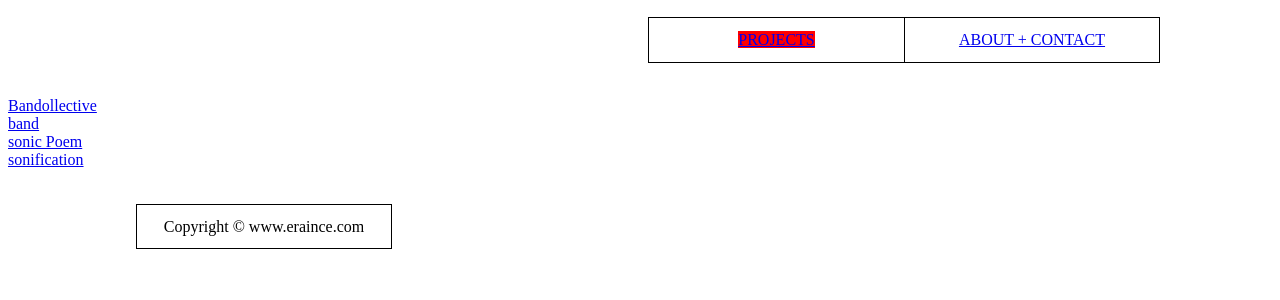
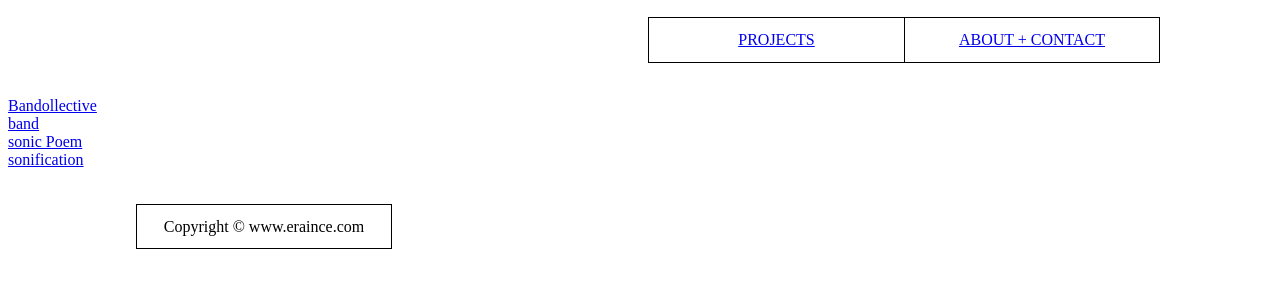
Before and after one commit to Eraince/personal, a React (Create React App) app: page / in a window 1280 px wide. Shown: the top 300 px of the page. Built offline with nearby package versions, Linux system fonts and the light colour scheme.

Commit message:
added domain and modified header.

```diff
--- a/src/components/Header.css
+++ b/src/components/Header.css
@@ -24,3 +24,15 @@
 .active a {
   background-color: red;
 }
+
+.wrapper {
+  width: auto;
+  margin-left: 15%;
+  margin-right: 15%;
+}
+
+p {
+  margin: 0;
+  width: 40%;
+  margin-left: 30%;
+}
--- a/src/components/Header.js
+++ b/src/components/Header.js
@@ -12,18 +12,26 @@ class Header extends React.Component {
     return (
       <div className="headerContainer">
         <div
-          className={projectClass + " headerItem"}
+          className="headerItem"
           style={{ gridColumnStart: 4, gridColumnEnd: 5 }}
-          onClick={() => this.props.selectPage("projects")}
         >
-          <Link to="/projects">PROJECTS</Link>
+          <p
+            className={projectClass}
+            onClick={() => this.props.selectPage("projects")}
+          >
+            <Link to="/projects">PROJECTS</Link>
+          </p>
         </div>
         <div
-          className={aboutClass + " headerItem"}
+          className="headerItem"
           style={{ gridColumnStart: 5, gridColumnEnd: 6 }}
-          onClick={() => this.props.selectPage("about")}
         >
-          <Link to="/about">ABOUT + CONTACT</Link>
+          <p
+            className={aboutClass + " wrapper"}
+            onClick={() => this.props.selectPage("about")}
+          >
+            <Link to="/about">ABOUT + CONTACT</Link>
+          </p>
         </div>
       </div>
     );
--- a/src/reducers/index.js
+++ b/src/reducers/index.js
@@ -23,7 +23,7 @@ const detailReducer = (selectedProject = null, action) => {
   return selectedProject;
 };
 
-const pageReducer = (page = "projects", action) => {
+const pageReducer = (page = "", action) => {
   if (action.type === "PAGE_SELECTED") {
     return action.payload;
   }
```
